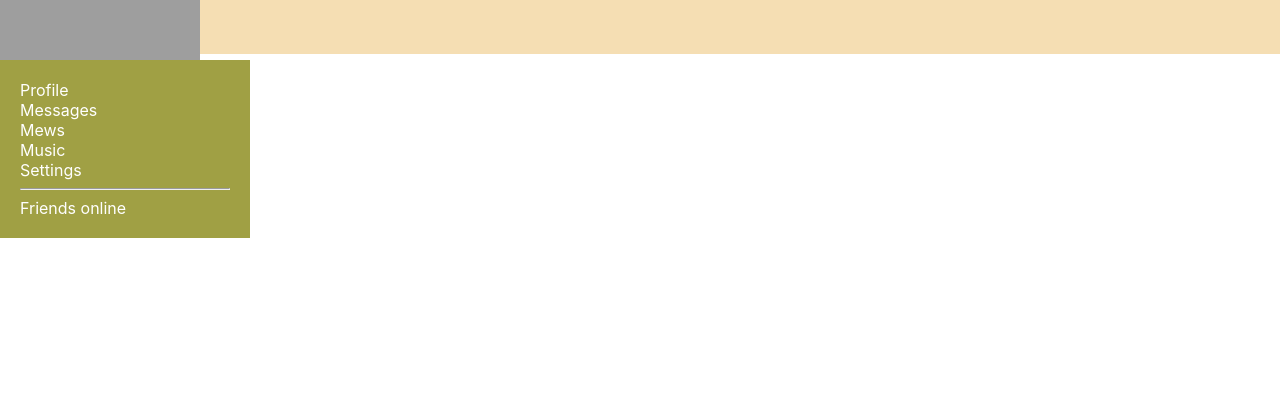
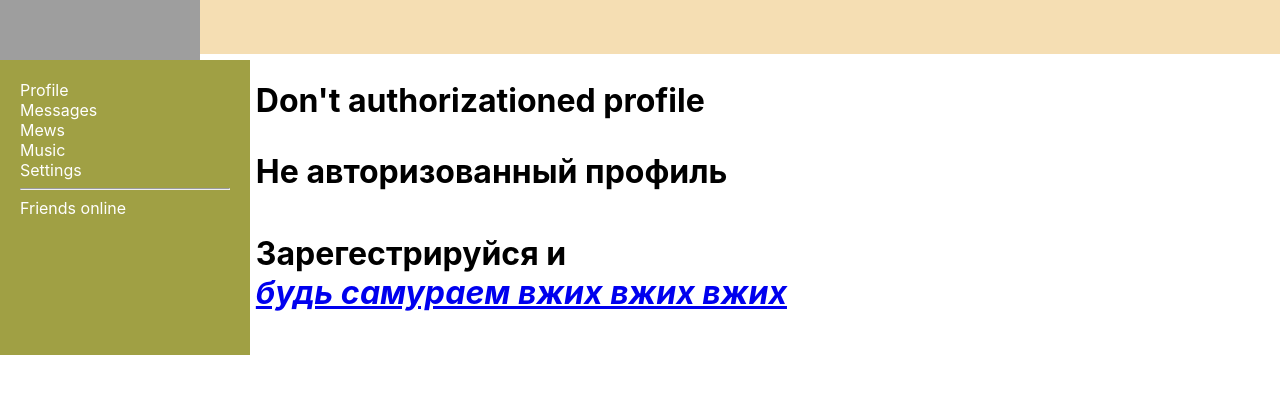
Before and after one commit to MaximPoz/social_app, a React (Create React App) app in the folder react-kamasutra-1/: page /login in a window 1280 px wide. Shown: the top 394 px of the page. Built offline with nearby package versions, Linux system fonts and the light colour scheme; no server answers; grey boxes are pictures that could not be loaded.

Commit message:
68 Redirect (перенаправлять)
Redirect (перенаправлять) вообщем мы научились перенаправлять на страницу login в случае если профиль не авторизован

```diff
--- a/react-kamasutra-1/src/App.js
+++ b/react-kamasutra-1/src/App.js
@@ -9,6 +9,7 @@ import DialogsContainer from './components/Dialogs/DialogsContainer';
 import UsersContainer from './components/Users/UsersContainer';
 import ProfileContainer from './components/Profile/ProfileContainer';
 import HeaderContainer from './components/Header/HeaderContainer';
+import LoginPage from './components/Login/Login';
 
 
 const App = (props) => { // это фун-ная компонента с объектом props
@@ -30,6 +31,8 @@ const App = (props) => { // это фун-ная компонента с объ
           render={() => <Settings />} />
         <Route path='/Users'
           render={() => <UsersContainer />} />
+        <Route path='/login'
+          render={() => <LoginPage />} />
       </div>
     </div>
   );
--- a/react-kamasutra-1/src/components/Dialogs/Dialogs.jsx
+++ b/react-kamasutra-1/src/components/Dialogs/Dialogs.jsx
@@ -1,4 +1,5 @@
 import React from 'react';
+import { Redirect } from 'react-router-dom';
 import DialogItem from './DialogItem/DialogItem';
 import s from './Dialogs.module.css';
 import Message from './Message/Message';
@@ -21,6 +22,9 @@ const Dialogs = (props) => {
         props.updateActionMessageText(body)
     }
 
+    if (!props.isAuth)
+        return <Redirect to = {"/login"} />;
+
     return (
         <div className={s.dialogs}>
             <div className={s.dialogsItems}>
--- a/react-kamasutra-1/src/components/Dialogs/DialogsContainer.jsx
+++ b/react-kamasutra-1/src/components/Dialogs/DialogsContainer.jsx
@@ -7,7 +7,8 @@ import Dialogs from './Dialogs';
 let mapStateToProps = (state) =>{
     return{
         dialogsPage: state.dialogsPage,
-        newMessageBody: state.dialogsPage.newMessageBody
+        newMessageBody: state.dialogsPage.newMessageBody,
+        isAuth: state.auth.isAuth
     }
 }
 
--- /dev/null
+++ b/react-kamasutra-1/src/components/Login/Login.jsx
@@ -0,0 +1,10 @@
+import React from "react";
+
+const Login = (props) => {
+    return <h1>Don't authorizationed profile
+    <p>Не авторизованный профиль</p>
+    <h4>Зарегестрируйся и<address><a href ='https://social-network.samuraijs.com/'> будь самураем вжих вжих вжих</a></address> </h4></h1>
+
+}
+
+export default Login;
--- a/react-kamasutra-1/src/components/Profile/ProfileContainer.jsx
+++ b/react-kamasutra-1/src/components/Profile/ProfileContainer.jsx
@@ -2,7 +2,7 @@ import React from 'react';
 import Profile from './Profile';
 import { getUserProfile } from '../../redux/profile-reducer';
 import { connect } from 'react-redux';
-import { withRouter } from 'react-router-dom';
+import { Redirect, withRouter } from 'react-router-dom';
 
 
 class ProfileContainer extends React.Component {
@@ -10,24 +10,29 @@ class ProfileContainer extends React.Component {
     componentDidMount() {                            // Происходит монтирование компоненты с сервера (запрос на сервак)
         let userId = this.props.match.params.userId;
         if (!userId) {
-            userId = 21143;}
-            this.props.getUserProfile(userId);
+            userId = 21143;
+        }
+        this.props.getUserProfile(userId);
     }
 
     render() {
+        if (!this.props.isAuth)  //если не isAuth то перенаправить (redirect) на url login
+            return <Redirect to={"/login"} />;
         return (
             <div>
-                <Profile {...this.props} profile={this.props.profile}/>
+                <Profile {...this.props}
+                    profile={this.props.profile} />
             </div>
         )
     }
 }
 
 let mapStateToProps = (state) => ({
-    profile: state.profilePage.profile
+    profile: state.profilePage.profile,
+    isAuth: state.auth.isAuth
 })
 
 
-let WithUrlDataContainerComponent = withRouter (ProfileContainer) //withRouter creating component which wraps component and gives to this component URL
+let WithUrlDataContainerComponent = withRouter(ProfileContainer) //withRouter creating component which wraps component and gives to this component URL
 
-export default connect (mapStateToProps, {getUserProfile}) (WithUrlDataContainerComponent); // connect создаёт вокруг компаненты WithUrlDataContainerComponent ещё одну, и заливает туда данные из mapStateToProps и setUserProfile (store)
+export default connect(mapStateToProps, { getUserProfile })(WithUrlDataContainerComponent); // connect создаёт вокруг компаненты WithUrlDataContainerComponent ещё одну, и заливает туда данные из mapStateToProps и setUserProfile (store)
```
